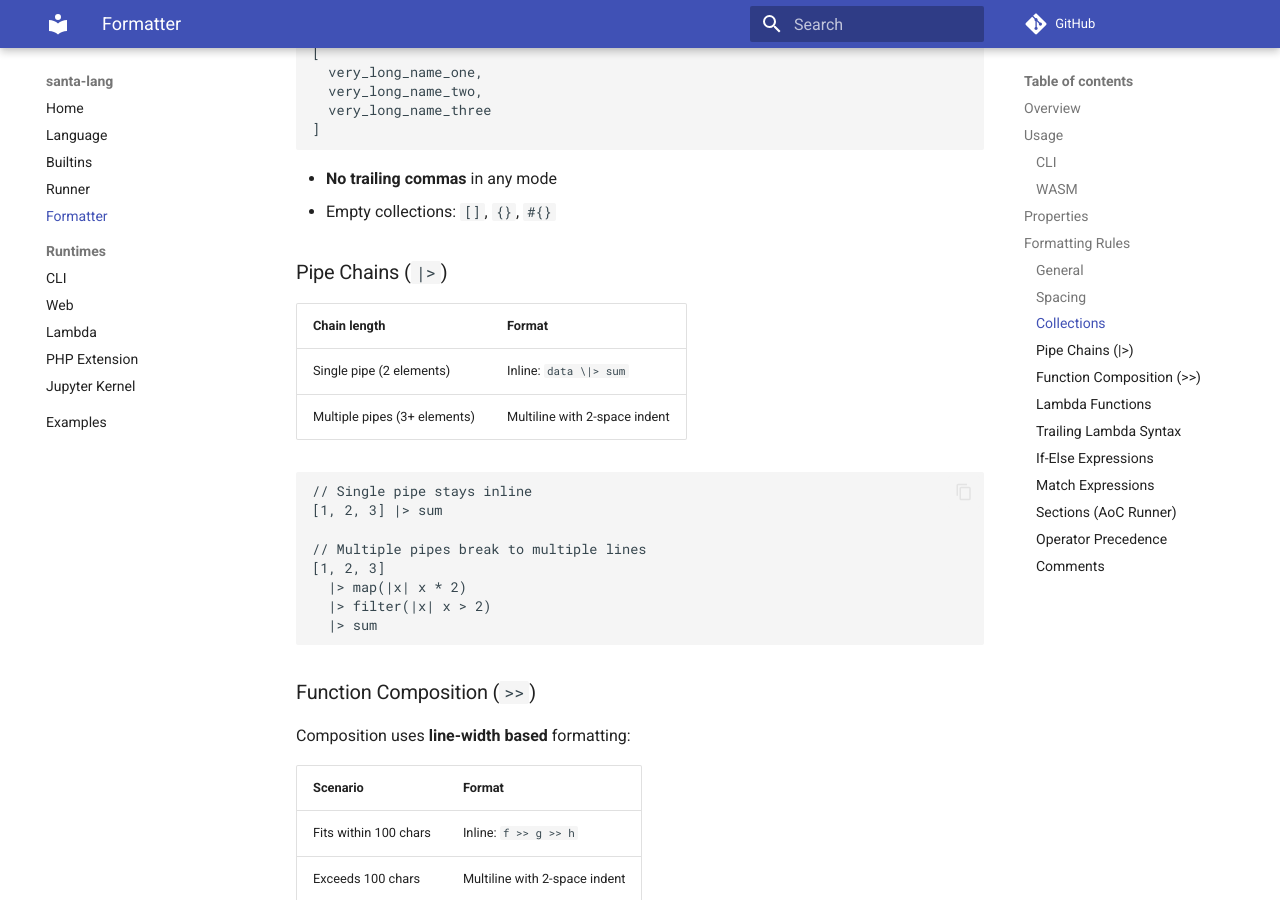
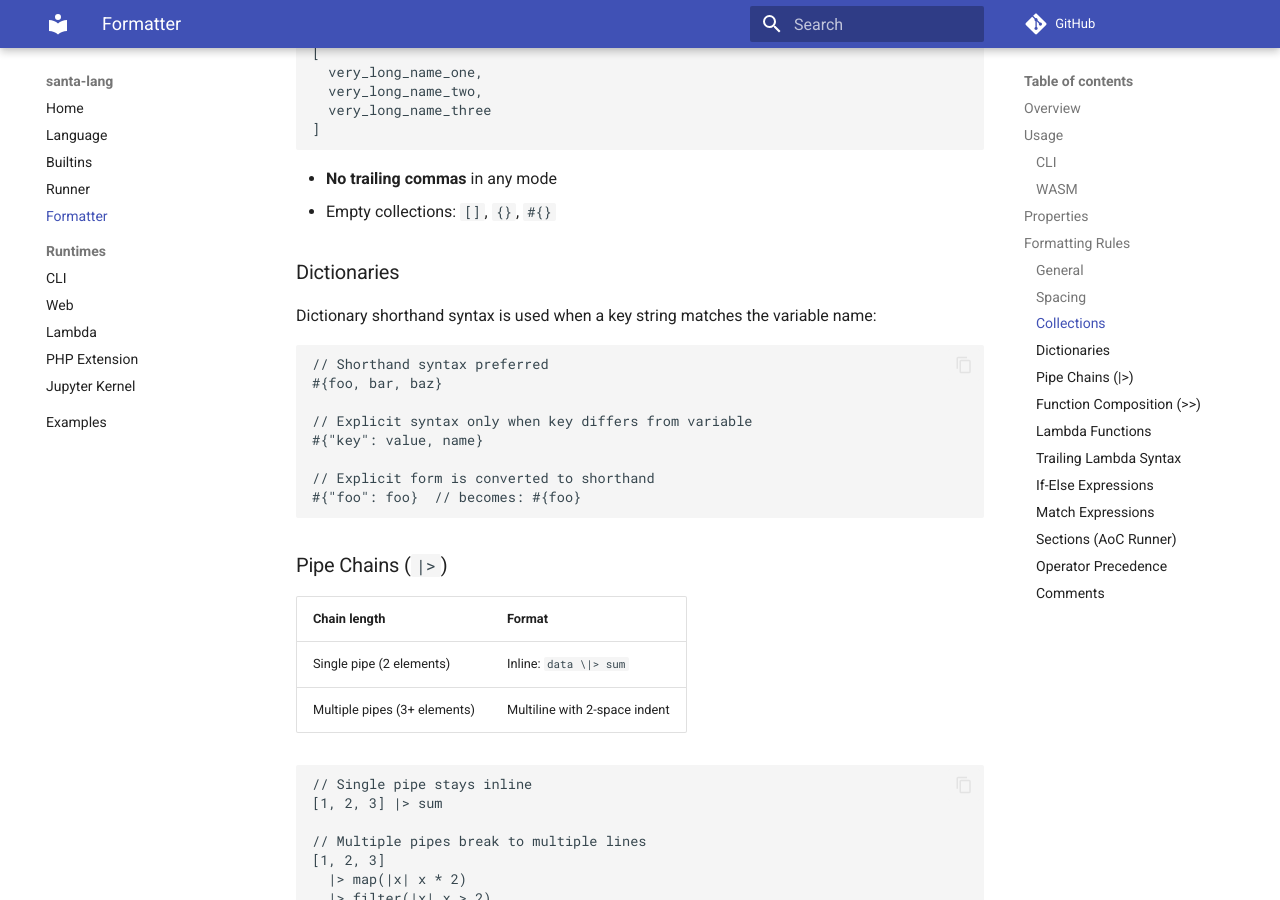
Before and after one commit to eddmann/santa-lang, an MkDocs documentation site: the page built from docs/formatter.md, in a window 1280 px wide and 900 px high, scrolled down 2152 px. Built offline with MkDocs 1.6.1 and Material for MkDocs 9.7.7, drawn with Linux system fonts in a browser that asks for light colours; comment, search, counter and statistics services are not loaded.

Commit message:
docs(formatter): add dictionary shorthand syntax documentation

````diff
--- a/docs/formatter.md
+++ b/docs/formatter.md
@@ -85,6 +85,21 @@ Collections (lists, sets, dictionaries) use smart wrapping:
 
 - **No trailing commas** in any mode
 - Empty collections: `[]`, `{}`, `#{}`
+
+### Dictionaries
+
+Dictionary shorthand syntax is used when a key string matches the variable name:
+
+```santa
+// Shorthand syntax preferred
+#{foo, bar, baz}
+
+// Explicit syntax only when key differs from variable
+#{"key": value, name}
+
+// Explicit form is converted to shorthand
+#{"foo": foo}  // becomes: #{foo}
+```
 
 ### Pipe Chains (`|>`)
 
````
